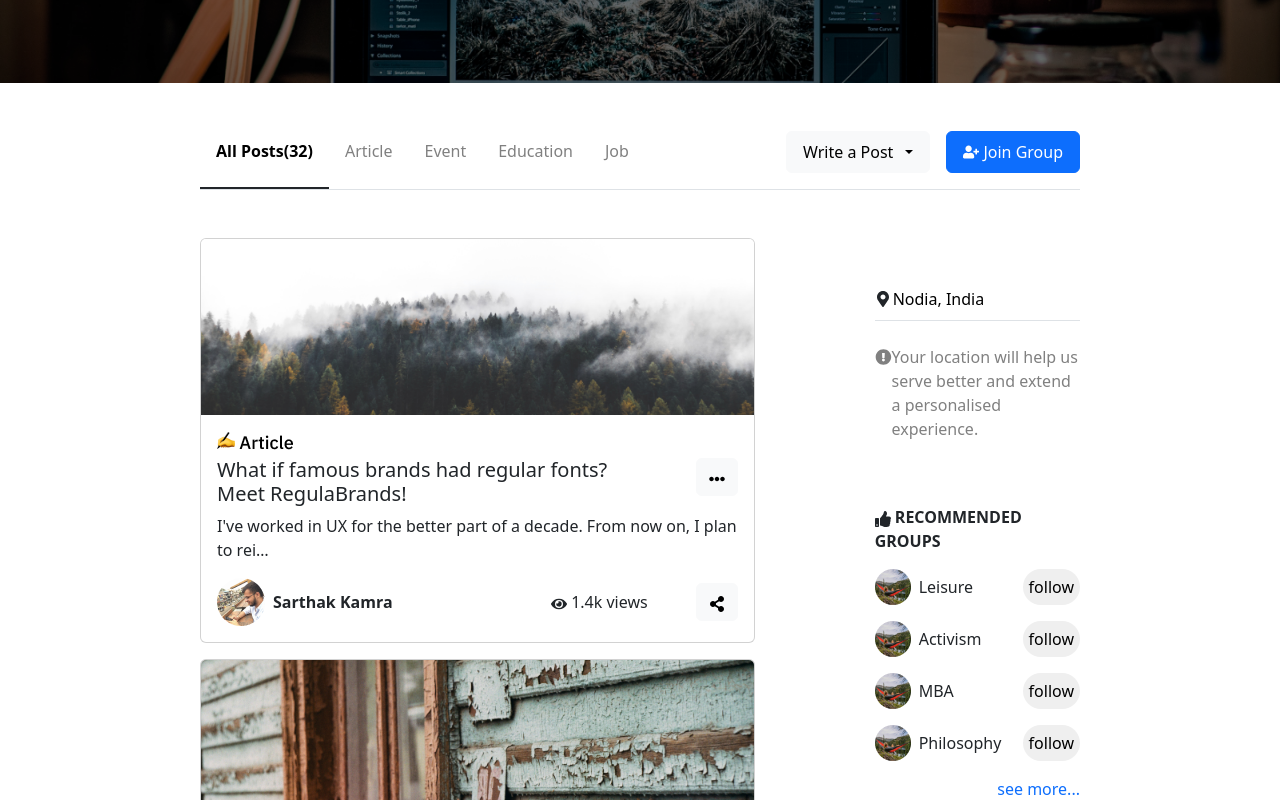
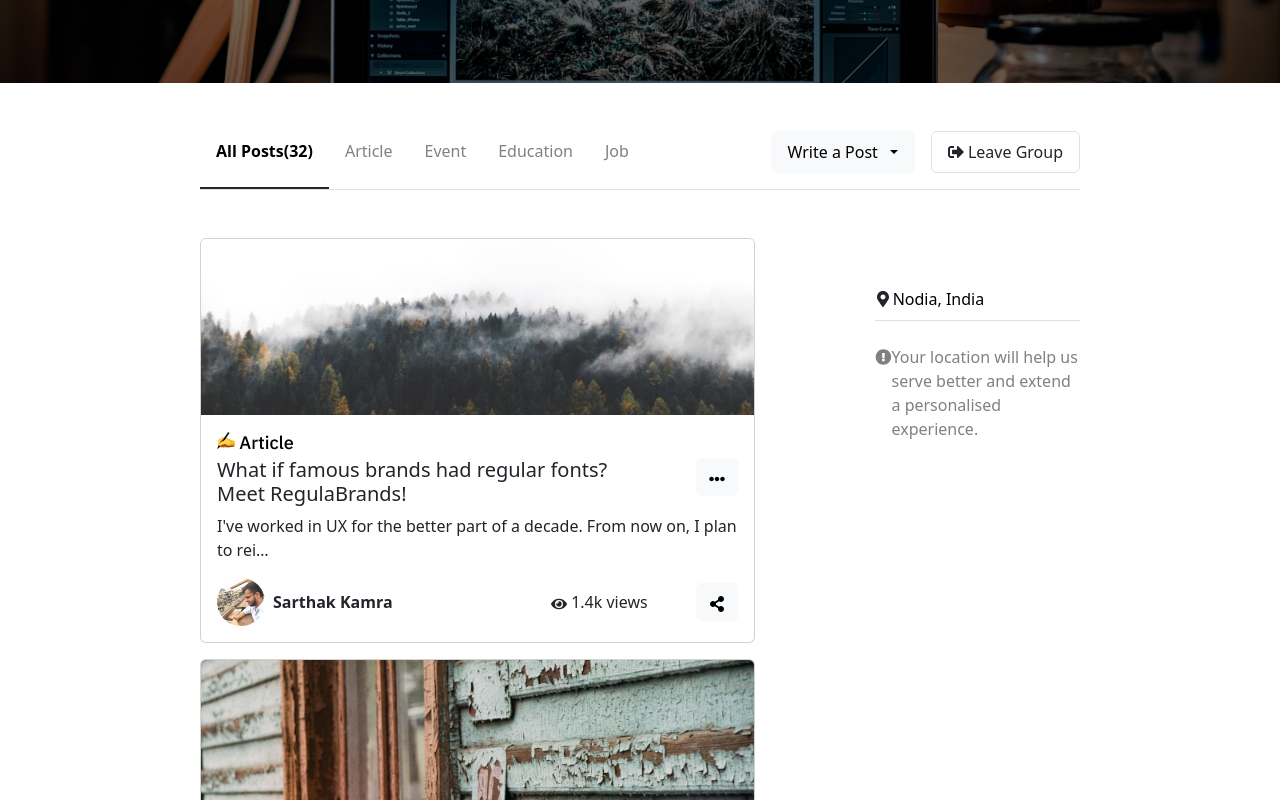
Before and after one commit to StrikerAbir/atg-world, a React (Create React App) app: page / in a window 1280 px wide. Shown: the part 380-1180 px from the top of the page. Built offline with nearby package versions, Linux system fonts and the light colour scheme.

Commit message:
right side done

```diff
--- a/src/App.js
+++ b/src/App.js
@@ -1,15 +1,21 @@
+import { createContext, useState } from "react";
 import Banner from "./components/Banner/Banner";
 import Feed from "./components/Feed/Feed";
 import NavBar from "./components/Navbar/NavBar";
 
+export const StateContext = createContext();
 
 function App() {
+  const [joinGroup, setJoinGroup] = useState(false);
+  const states={joinGroup,setJoinGroup};
   return (
-    <div className="">
-      <NavBar></NavBar>
-      <Banner></Banner>
-      <Feed></Feed>
-    </div>
+    <StateContext.Provider value={states}>
+      <div className="">
+        <NavBar></NavBar>
+        <Banner></Banner>
+        <Feed></Feed>
+      </div>
+    </StateContext.Provider>
   );
 }
 
--- a/src/components/Feed/FeeNav/FeedLayout/FeedLayout.js
+++ b/src/components/Feed/FeeNav/FeedLayout/FeedLayout.js
@@ -5,11 +5,11 @@ import Right from "./Right/Right";
 const FeedLayout = () => {
   return (
     <div className='mt-5'>
-      <div class="row">
-        <div class="col-8">
+      <div className="row">
+        <div className="col-8">
           <Left></Left>
         </div>
-        <div class="col-4">
+        <div className="col-4">
           <Right></Right>
         </div>
       </div>
--- a/src/components/Feed/FeeNav/FeedLayout/Left/NewsCard/NewsCard.js
+++ b/src/components/Feed/FeeNav/FeedLayout/Left/NewsCard/NewsCard.js
@@ -3,7 +3,7 @@ import { FaEllipsisH, FaEye, FaShareAlt } from "react-icons/fa";
 
 const NewsCard = ({ post }) => {
   const { img, title, description, view, poster, name, category } = post;
-  console.log(post);
+//   console.log(post);
   return (
     <div className="card mb-3">
       <img src={img} className="card-img-top" alt="..." />
--- a/src/components/Feed/FeeNav/FeedLayout/Right/Groups/Groups.js
+++ b/src/components/Feed/FeeNav/FeedLayout/Right/Groups/Groups.js
@@ -4,7 +4,7 @@ import pic from '../../../../../../assets/images/Rectangle 6.png'
 const Groups = () => {
     return (
       <div>
-        <p class="fw-bold mt-5">
+        <p className="fw-bold mt-5">
           <FaThumbsUp></FaThumbsUp> RECOMMENDED GROUPS
         </p>
         <div className="d-flex justify-content-between mb-3">
@@ -12,28 +12,28 @@ const Groups = () => {
             <img src={pic} alt="" />
             <p className="m-0 ms-2">Leisure</p>
           </div>
-          <button className="rounded-pill border-0">follow</button>
+          <button className="rounded-pill border-0 px-3">follow</button>
         </div>
         <div className="d-flex justify-content-between mb-3">
           <div className="d-flex align-items-center">
             <img src={pic} alt="" />
             <p className="m-0 ms-2">Activism</p>
           </div>
-          <button className="rounded-pill border-0">follow</button>
+          <button className="rounded-pill border-0 px-3">follow</button>
         </div>
         <div className="d-flex justify-content-between mb-3">
           <div className="d-flex align-items-center">
             <img src={pic} alt="" />
             <p className="m-0 ms-2">MBA</p>
           </div>
-          <button className="rounded-pill border-0">follow</button>
+          <button className="rounded-pill border-0 px-3">follow</button>
         </div>
         <div className="d-flex justify-content-between mb-3">
           <div className="d-flex align-items-center">
             <img src={pic} alt="" />
             <p className="m-0 ms-2">Philosophy</p>
           </div>
-          <button className="rounded-pill border-0">follow</button>
+          <button className="rounded-pill border-0 px-3">follow</button>
             </div>
             <p className='text-end text-primary'>see more...</p>
       </div>
--- a/src/components/Feed/FeeNav/FeedLayout/Right/Right.js
+++ b/src/components/Feed/FeeNav/FeedLayout/Right/Right.js
@@ -1,8 +1,10 @@
-import React from "react";
+import React, { useContext } from "react";
 import { FaExclamationCircle, FaMapMarkerAlt, FaPen } from "react-icons/fa";
+import { StateContext } from "../../../../../App";
 import Groups from "./Groups/Groups";
 
 const Right = () => {
+    const { joinGroup } = useContext(StateContext);
   return (
     <div className="ms-5">
       <div className="ps-4">
@@ -11,26 +13,24 @@ const Right = () => {
             <FaMapMarkerAlt></FaMapMarkerAlt>
             <input
               type="text"
-              class="border-0"
+              className="border-0"
               placeholder="Location"
               defaultValue="Nodia, India"
             ></input>
           </div>
           <FaPen></FaPen>
         </div>
-        <div className='mt-4 feedLink d-flex'>
-            <FaExclamationCircle className='w-25 mt-1'></FaExclamationCircle>{" "}
+        <div className="mt-4 feedLink d-flex">
+          <FaExclamationCircle className="w-25 mt-1"></FaExclamationCircle>{" "}
           <p>
             <span>
               Your location will help us serve better and extend a personalised
               experience.
             </span>
           </p>
-              </div>
+        </div>
 
-              <div>
-                  <Groups></Groups>
-              </div>
+        <div>{joinGroup && <Groups></Groups>}</div>
       </div>
     </div>
   );
--- a/src/components/Feed/FeeNav/FeedNav.js
+++ b/src/components/Feed/FeeNav/FeedNav.js
@@ -1,7 +1,10 @@
-import React from "react";
-import { FaUserPlus } from "react-icons/fa";
-import './FeedNav.css'
+import React, { useContext } from "react";
+import { FaSignOutAlt, FaUserPlus } from "react-icons/fa";
+import { StateContext } from "../../../App";
+import "./FeedNav.css";
 const FeedNav = () => {
+  const { joinGroup, setJoinGroup } = useContext(StateContext);
+  console.log(joinGroup);
   return (
     <div className="d-lg-flex d-none justify-content-between mt-5  border border-top-0 border-start-0 border-end-0 ">
       <ul className="nav  ">
@@ -47,14 +50,27 @@ const FeedNav = () => {
             href="/"
             aria-expanded="false"
           >
-            <span className='pe-2'>Write a Post</span>
+            <span className="pe-2">Write a Post</span>
           </button>
         </li>
         <li className="nav-item ms-3">
-          <button className="nav-link btn btn-primary text-white d-flex justify-content-center align-items-center">
-            <FaUserPlus></FaUserPlus>
-            <div className="ms-1">Join Group</div>
-          </button>
+          {joinGroup ? (
+            <button
+              onClick={() => setJoinGroup(!joinGroup)}
+              className="nav-link btn btn-primary text-white d-flex justify-content-center align-items-center"
+            >
+              <FaUserPlus></FaUserPlus>
+              <div className="ms-1">Join Group</div>
+            </button>
+          ) : (
+            <button
+              onClick={() => setJoinGroup(!joinGroup)}
+              className="nav-link btn border text-dark d-flex justify-content-center align-items-center"
+            >
+              <FaSignOutAlt></FaSignOutAlt>
+              <div className="ms-1">Leave Group</div>
+            </button>
+          )}
         </li>
       </ul>
     </div>
```
